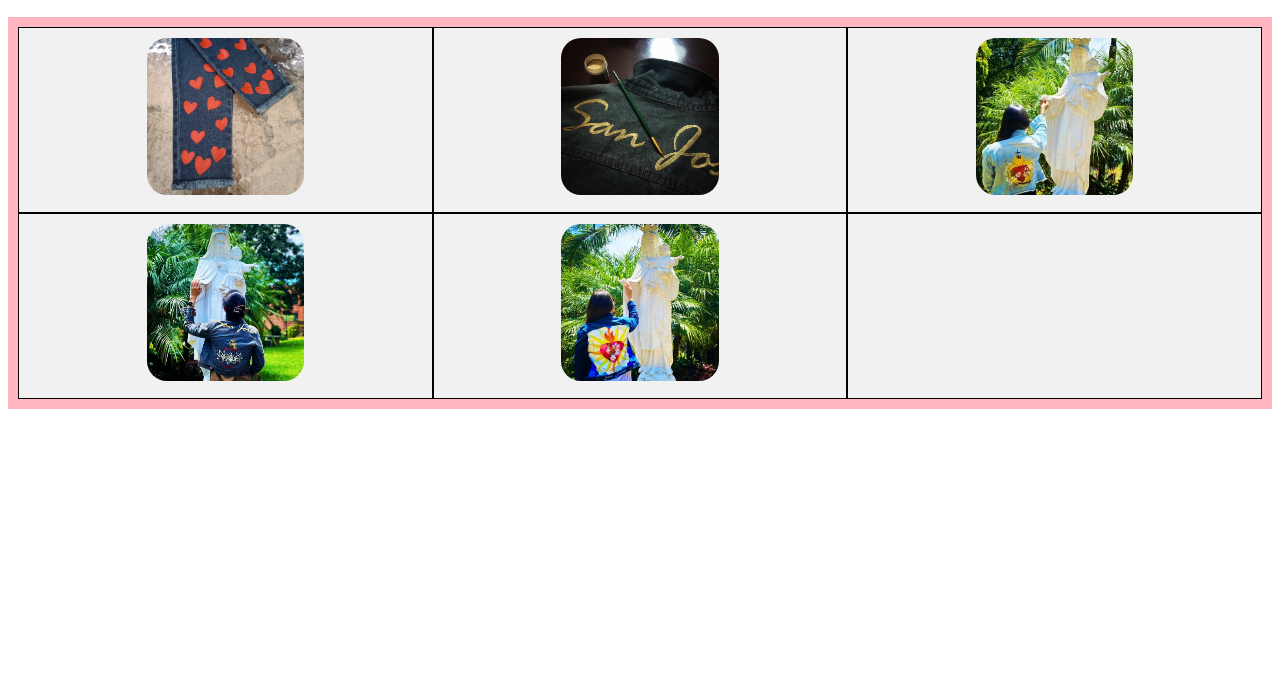
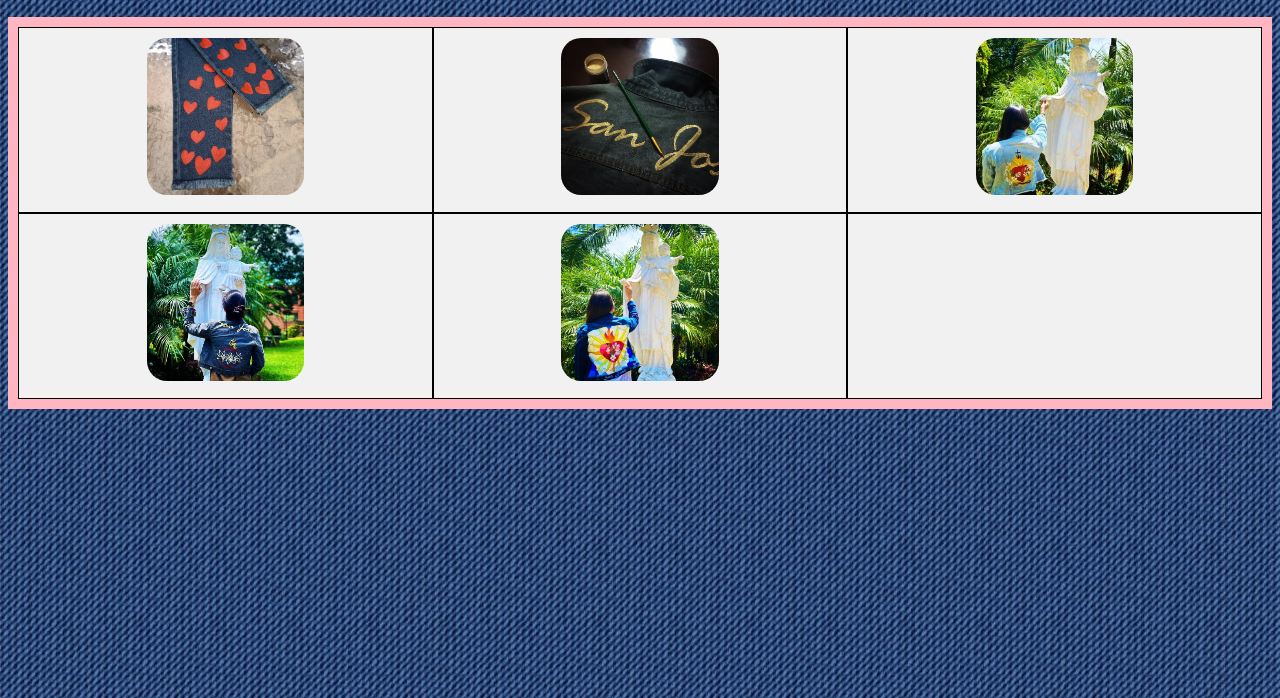
Before and after one commit to faegova82/CVFAEGO, a plain HTML site: page pint.html in a window 1280 px wide. Shown: the part 102-800 px from the top of the page. Drawn offline with Linux system fonts and the light colour scheme.

Commit message:
Modificacion de paginas HTML, se le agrega imagen background

```diff
--- a/pint.html
+++ b/pint.html
@@ -4,7 +4,7 @@
   <link rel="stylesheet" type="text/css" href="anexo.css">
 
 </head>
-<body>
+<body style="background-image: url('jean.jpg');">
 
 <h1>PORCELANICRON</h1>
 
```
Also changed, not shown: bisu.html (+1 -2 lines), index.html (+1 -2 lines), porcel.html (+1 -1 lines), jean.jpg (added).
